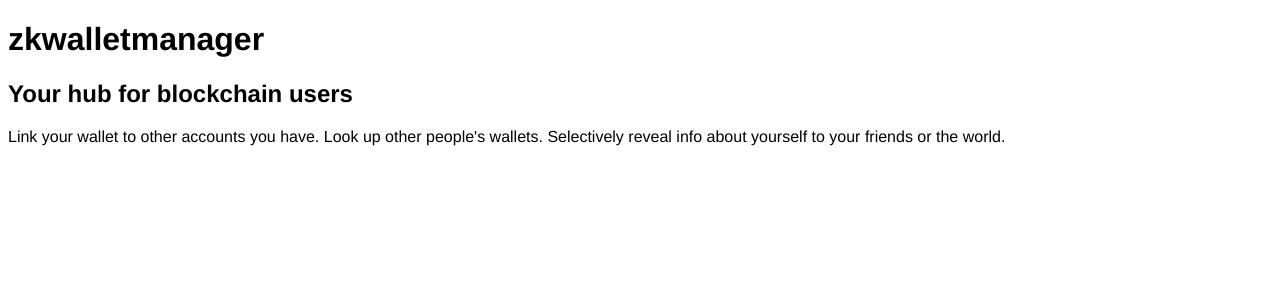
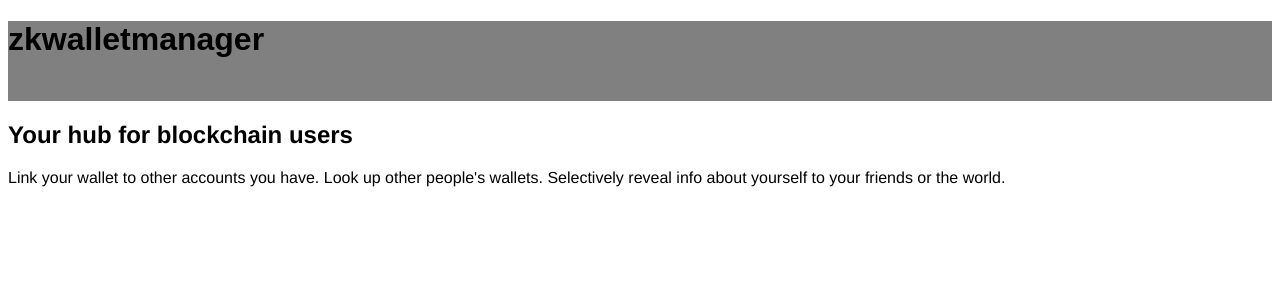
Before and after one commit to TheNonEconomist/zkWalletManager, a SvelteKit app: page / in a window 1280 px wide. Shown: the top 300 px of the page. Built offline with nearby package versions, Linux system fonts and the light colour scheme.

Commit message:
create about page

```diff
--- /dev/null
+++ b/src/routes/+layout.svelte
@@ -0,0 +1,5 @@
+<script lang="ts">
+    import "../styles.css"
+</script>
+
+<slot/>
--- /dev/null
+++ b/src/routes/about/+page.svelte
@@ -0,0 +1,3 @@
+<h1>About Page</h1>
+
+<p>Lorem ipsum</p>
--- /dev/null
+++ b/src/styles.css
@@ -0,0 +1,18 @@
+/* header */
+body{
+    font-family: "Helvetica Neue", Arial, sans-serif;
+    font-weight: 200;
+}
+
+.header{
+    background-color: grey;
+    height: 5em;
+    font-family: sans-serif;
+}
+
+/* main content */
+.main{
+    /* nothing for now */
+
+
+}
```
